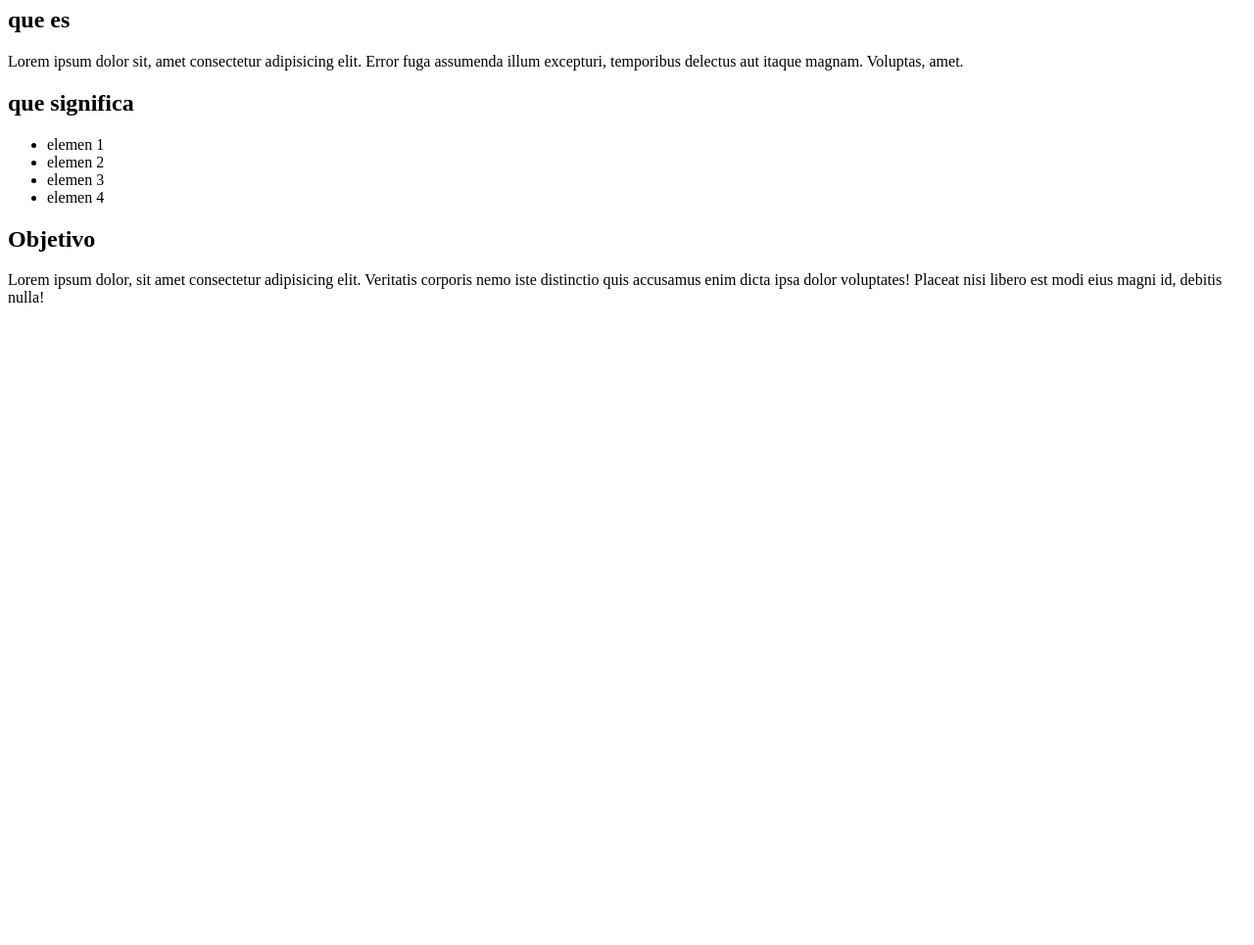
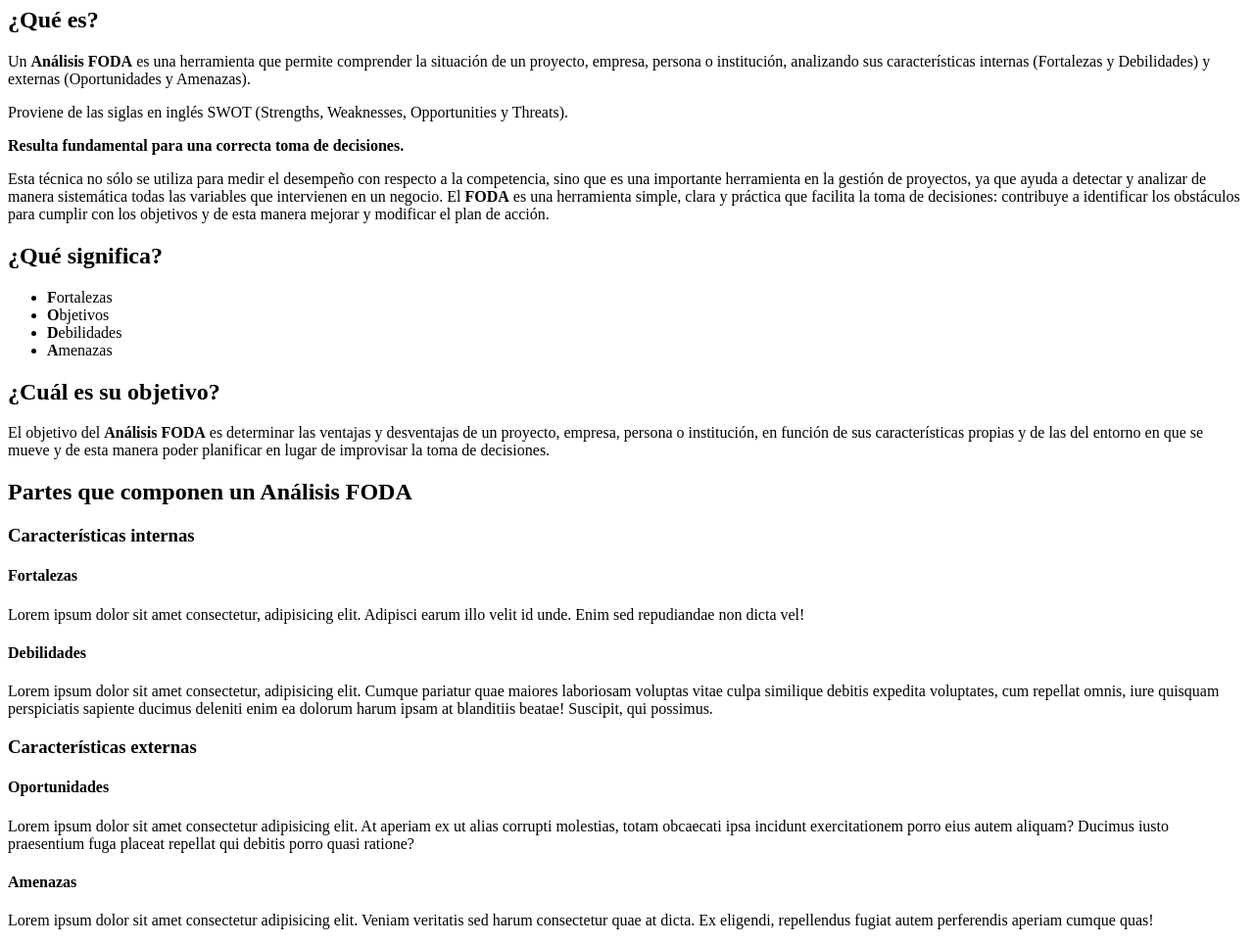
Before and after one commit to Julian-Camacho/ejercicio-01-textos, a plain HTML site: page index.html in a window 1280 px wide. Shown: the part 73-1038 px from the top of the page at 98% size. Before the commit the page ends 800 px from the top, so only its background shows below. Drawn offline with Linux system fonts and the light colour scheme.

Commit message:
Trabajo finalizado

```diff
--- a/index.html
+++ b/index.html
@@ -6,17 +6,31 @@
     <title>Semana 1</title>
 </head>
 <body>
-    <h1>Analisis FODA</h1>
-    <h2>que es</h2>
-    <p>Lorem ipsum dolor sit, amet consectetur adipisicing elit. Error fuga assumenda illum excepturi, temporibus delectus aut itaque magnam. Voluptas, amet.</p>
-    <h2>que significa</h2>
+    <h1>Análisis FODA</h1>
+    <h2>¿Qué es?</h2>
+    <p>Un <strong>Análisis FODA</strong> es una herramienta que permite comprender la situación de un proyecto, empresa, persona o institución, analizando sus características internas (Fortalezas y Debilidades) y externas (Oportunidades y Amenazas).</p>
+    <p>Proviene de las siglas en inglés SWOT (Strengths, Weaknesses, Opportunities y Threats).</p>
+    <p><strong>Resulta fundamental para una correcta toma de decisiones.</strong></p>
+    <p>Esta técnica no sólo se utiliza para medir el desempeño con respecto a la competencia, sino que es una importante herramienta en la gestión de proyectos, ya que ayuda a detectar y analizar de manera sistemática todas las variables que intervienen en un negocio. El <strong>FODA</strong> es una herramienta simple, clara y práctica que facilita la toma de decisiones: contribuye a identificar los obstáculos para cumplir con los objetivos y de esta manera mejorar y modificar el plan de acción.</p>
+    <h2>¿Qué significa?</h2>
     <ul>
-        <li>elemen 1</li>
-        <li>elemen 2</li>
-        <li>elemen 3</li>
-        <li>elemen 4</li>
+        <li><strong>F</strong>ortalezas</li>
+        <li><strong>O</strong>bjetivos</li>
+        <li><strong>D</strong>ebilidades</li>
+        <li><strong>A</strong>menazas</li>
     </ul>
-    <h2>Objetivo</h2>
-    <p>Lorem ipsum dolor, sit amet consectetur adipisicing elit. Veritatis corporis nemo iste distinctio quis accusamus enim dicta ipsa dolor voluptates! Placeat nisi libero est modi eius magni id, debitis nulla!</p>
+    <h2>¿Cuál es su objetivo?</h2>
+    <p>El objetivo del <strong>Análisis FODA</strong> es determinar las ventajas y desventajas de un proyecto, empresa, persona o institución, en función de sus características propias y de las del entorno en que se mueve y de esta manera poder planificar en lugar de improvisar la toma de decisiones.</p>
+    <h2>Partes que componen un Análisis FODA</h2>
+    <h3>Características internas</h3>
+    <h4>Fortalezas</h4>
+    <p>Lorem ipsum dolor sit amet consectetur, adipisicing elit. Adipisci earum illo velit id unde. Enim sed repudiandae non dicta vel!</p>
+    <h4>Debilidades</h4>
+    <p>Lorem ipsum dolor sit amet consectetur, adipisicing elit. Cumque pariatur quae maiores laboriosam voluptas vitae culpa similique debitis expedita voluptates, cum repellat omnis, iure quisquam perspiciatis sapiente ducimus deleniti enim ea dolorum harum ipsam at blanditiis beatae! Suscipit, qui possimus.</p>
+    <h3>Características externas</h3>
+    <h4>Oportunidades</h4>
+    <p>Lorem ipsum dolor sit amet consectetur adipisicing elit. At aperiam ex ut alias corrupti molestias, totam obcaecati ipsa incidunt exercitationem porro eius autem aliquam? Ducimus iusto praesentium fuga placeat repellat qui debitis porro quasi ratione?</p>
+    <h4>Amenazas</h4>
+    <p>Lorem ipsum dolor sit amet consectetur adipisicing elit. Veniam veritatis sed harum consectetur quae at dicta. Ex eligendi, repellendus fugiat autem perferendis aperiam cumque quas!</p>
 </body>
 </html>
```
